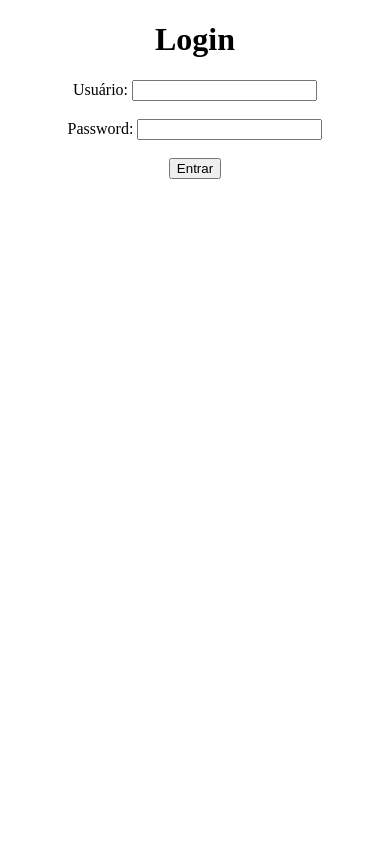
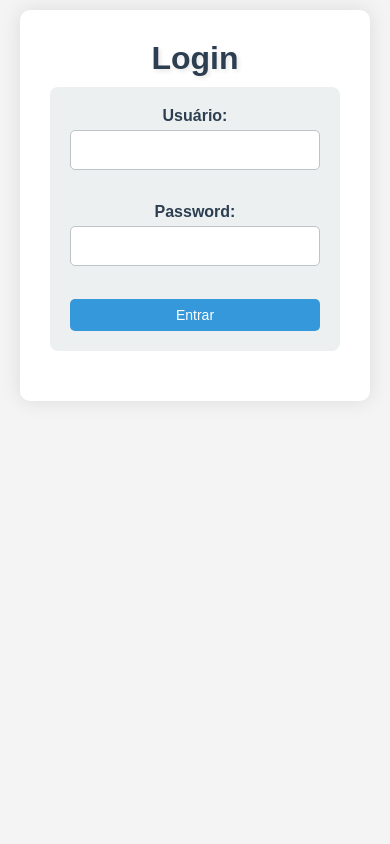
Before and after one commit to Felipe-dev01/Agenda-Django, a Django app: page /login/ in a window 390 px wide. Run offline with Django 5.2, Linux system fonts and the light colour scheme.

Commit message:
Adiciona arquivo CSS para estilização, atualiza templates para incluir o CSS e melhora a estrutura do HTML na página de login e rodapé.

```diff
--- a/agenda/settings.py
+++ b/agenda/settings.py
@@ -116,7 +116,11 @@ USE_TZ = False
 # Static files (CSS, JavaScript, Images)
 # https://docs.djangoproject.com/en/5.2/howto/static-files/
 
-STATIC_URL = 'static/'
+STATIC_URL = '/static/'
+STATICFILES_DIRS = [
+    BASE_DIR / 'static',
+]
+
 
 # Default primary key field type
 # https://docs.djangoproject.com/en/5.2/ref/settings/#default-auto-field
--- /dev/null
+++ b/static/css/style.css
@@ -0,0 +1,442 @@
+/* Reset básico */
+* {
+    margin: 0;
+    padding: 0;
+    box-sizing: border-box;
+}
+
+body {
+    font-family: 'Arial', sans-serif;
+    color: #333;
+    background-color: #f4f4f4;
+    margin: 0;
+    padding: 20px;
+}
+
+/* Header */
+h1 {
+    color: #2c3e50;
+    text-align: center;
+    margin-bottom: 10px;
+    font-size: 2.5em;
+    text-shadow: 2px 2px 4px rgba(0,0,0,0.1);
+}
+
+h2 {
+    color: #34495e;
+    margin-bottom: 20px;
+    font-size: 1.8em;
+    border-bottom: 2px solid #3498db;
+    padding-bottom: 10px;
+}
+
+/* Container principal */
+.container {
+    max-width: 800px;
+    margin: 0 auto;
+    background-color: white;
+    padding: 30px;
+    border-radius: 10px;
+    box-shadow: 0 0 20px rgba(0,0,0,0.1);
+}
+
+/* Logout button */
+div[align="right"] {
+    margin-bottom: 15px;
+}
+
+div[align="right"] button {
+    background-color: #e74c3c;
+    color: white;
+    border: none;
+    padding: 8px 15px;
+    border-radius: 5px;
+    cursor: pointer;
+    transition: background-color 0.3s;
+}
+
+div[align="right"] button:hover {
+    background-color: #c0392b;
+}
+
+div[align="right"] button a {
+    color: white;
+    text-decoration: none;
+}
+
+/* Formulários */
+form {
+    background-color: #ecf0f1;
+    padding: 20px;
+    border-radius: 8px;
+    margin-bottom: 20px;
+}
+
+label {
+    display: block;
+    margin-bottom: 5px;
+    font-weight: bold;
+    color: #2c3e50;
+}
+
+input[type="text"],
+input[type="password"],
+input[type="number"],
+input[type="datetime-local"],
+textarea {
+    width: 100%;
+    padding: 10px;
+    border: 1px solid #bdc3c7;
+    border-radius: 5px;
+    font-size: 14px;
+    margin-bottom: 15px;
+    transition: border-color 0.3s;
+}
+
+input[type="text"]:focus,
+input[type="password"]:focus,
+input[type="number"]:focus,
+input[type="datetime-local"]:focus,
+textarea:focus {
+    outline: none;
+    border-color: #3498db;
+    box-shadow: 0 0 5px rgba(52, 152, 219, 0.3);
+}
+
+/* Botões */
+button {
+    background-color: #3498db;
+    color: white;
+    border: none;
+    padding: 12px 20px;
+    border-radius: 5px;
+    cursor: pointer;
+    font-size: 14px;
+    margin-right: 10px;
+    transition: background-color 0.3s;
+    white-space: nowrap;
+}
+
+button:hover {
+    background-color: #2980b9;
+}
+
+button[type="button"] {
+    background-color: #95a5a6;
+}
+
+button[type="button"]:hover {
+    background-color: #7f8c8d;
+}
+
+/* Container para botões lado a lado */
+.button-container,
+.action-buttons {
+    display: flex;
+    gap: 10px;
+    align-items: center;
+    justify-content: flex-end;
+}
+
+/* Botões de ação específicos */
+a[href*="delete"] button {
+    background-color: #e74c3c !important;
+}
+
+a[href*="delete"] button:hover {
+    background-color: #c0392b !important;
+}
+
+a[href*="evento/?id"] button {
+    background-color: #f39c12 !important;
+}
+
+a[href*="evento/?id"] button:hover {
+    background-color: #e67e22 !important;
+}
+
+/* Links em botões */
+a {
+    text-decoration: none;
+    color: inherit;
+}
+
+/* Lista de eventos */
+ul {
+    list-style-type: none;
+    padding: 0;
+}
+
+li {
+    background-color: white;
+    margin-bottom: 15px;
+    padding: 15px;
+    border-radius: 8px;
+    box-shadow: 0 2px 5px rgba(0,0,0,0.1);
+    border-left: 4px solid #3498db;
+}
+
+li div {
+    display: flex;
+    justify-content: space-between;
+    align-items: center;
+    flex-wrap: wrap;
+    gap: 10px;
+}
+
+/* Área do conteúdo do evento */
+.evento-content {
+    flex: 1;
+    margin-right: 15px;
+}
+
+/* Área dos botões de ação */
+.evento-actions {
+    display: flex;
+    gap: 8px;
+    flex-shrink: 0;
+}
+
+/* Eventos atrasados */
+li div[style*="color: red"] {
+    color: #e74c3c !important;
+    font-weight: bold;
+}
+
+/* Mensagens de erro */
+div:has(strong:contains("Erro")),
+div:has(strong:contains("ERROR")) {
+    background-color: #f8d7da;
+    color: #721c24;
+    padding: 10px;
+    border-radius: 5px;
+    border: 1px solid #f5c6cb;
+    margin: 10px 0;
+}
+
+strong {
+    font-weight: bold;
+}
+
+/* Login page específico */
+div[align="center"] {
+    text-align: center;
+    max-width: 400px;
+    margin: 0 auto;
+    background-color: white;
+    padding: 30px;
+    border-radius: 10px;
+    box-shadow: 0 0 20px rgba(0,0,0,0.1);
+}
+
+/* Footer */
+footer {
+    text-align: center;
+    margin-top: 30px;
+    padding: 20px;
+    background-color: #2c3e50;
+    color: white;
+    border-radius: 0 0 10px 10px;
+}
+
+footer p {
+    margin: 0;
+    font-size: 12px;
+}
+
+/* Responsividade */
+@media (max-width: 768px) {
+    body {
+        padding: 10px;
+    }
+
+    .container {
+        padding: 15px;
+    }
+
+    h1 {
+        font-size: 2em;
+    }
+
+    li div {
+        flex-direction: column;
+        align-items: flex-start;
+        gap: 15px;
+    }
+
+    .evento-content {
+        margin-right: 0;
+        width: 100%;
+    }
+
+    .evento-actions,
+    .action-buttons,
+    .button-container {
+        justify-content: flex-start;
+        width: 100%;
+    }
+
+    button {
+        margin: 0;
+        min-width: 80px;
+        padding: 8px 12px;
+    }
+
+    input[type="text"],
+    input[type="password"],
+    input[type="number"],
+    input[type="datetime-local"],
+    textarea {
+        font-size: 16px; /* Evita zoom no iOS */
+    }
+}
+
+/* Responsividade para telas muito pequenas */
+@media (max-width: 480px) {
+    .evento-actions,
+    .action-buttons,
+    .button-container {
+        flex-direction: column;
+        gap: 8px;
+    }
+
+    button {
+        width: 100%;
+        min-width: auto;
+    }
+}
+
+/* Animações sutis */
+@keyframes fadeIn {
+    from {
+        opacity: 0;
+        transform: translateY(20px);
+    }
+    to {
+        opacity: 1;
+        transform: translateY(0);
+    }
+}
+
+li {
+    animation: fadeIn 0.3s ease-in;
+}
+
+/* Hover effects */
+li:hover {
+    transform: translateY(-2px);
+    box-shadow: 0 4px 10px rgba(0,0,0,0.15);
+    transition: all 0.3s ease;
+}
+
+/* Melhorias adicionais para botões */
+button:active {
+    transform: translateY(1px);
+}
+
+/* Estados de foco para acessibilidade */
+button:focus,
+input:focus,
+textarea:focus {
+    outline: 2px solid #3498db;
+    outline-offset: 2px;
+}
+
+/* Estilo para campos obrigatórios */
+input:required {
+    border-left: 3px solid #e74c3c;
+}
+
+input:required:valid {
+    border-left: 3px solid #27ae60;
+}
+
+/* Loader/spinner para ações assíncronas */
+.loading {
+    opacity: 0.6;
+    pointer-events: none;
+}
+
+.loading::after {
+    content: "";
+    display: inline-block;
+    width: 20px;
+    height: 20px;
+    border: 2px solid #f3f3f3;
+    border-top: 2px solid #3498db;
+    border-radius: 50%;
+    animation: spin 1s linear infinite;
+    margin-left: 10px;
+}
+
+@keyframes spin {
+    0% { transform: rotate(0deg); }
+    100% { transform: rotate(360deg); }
+}
+
+/* Footer */
+footer {
+    background-color: #2c3e50;
+    color: white;
+    text-align: center;
+    padding: 20px;
+    margin-top: 40px;
+    border-radius: 10px;
+    box-shadow: 0 -2px 10px rgba(0,0,0,0.1);
+}
+
+footer p {
+    margin: 0;
+    font-size: 14px;
+    line-height: 1.5;
+}
+
+footer .copyright {
+    font-size: 12px;
+    opacity: 0.8;
+    margin-top: 10px;
+}
+
+/* Ajuste para páginas com pouco conteúdo */
+html, body {
+    min-height: 100vh;
+}
+
+body {
+    display: flex;
+    flex-direction: column;
+}
+
+.main-content {
+    flex: 1;
+    padding: 20px;
+}
+
+/* Container wrapper para melhor estrutura */
+.page-wrapper {
+    min-height: 100vh;
+    display: flex;
+    flex-direction: column;
+}
+
+.content-wrapper {
+    flex: 1;
+    padding: 20px;
+}
+
+/* Responsividade do footer */
+@media (max-width: 768px) {
+    footer {
+        margin-top: 20px;
+        padding: 15px;
+        border-radius: 5px;
+    }
+
+    footer p {
+        font-size: 12px;
+    }
+
+    footer .copyright {
+        font-size: 10px;
+    }
+}
--- a/templates/login.html
+++ b/templates/login.html
@@ -1,11 +1,14 @@
+{% load static  %}
 <!DOCTYPE html>
 <html lang="en">
   <head>
     <meta charset="UTF-8" />
     <title>Agenda</title>
+    <!-- CSS -->
+    <link rel="stylesheet" href="{% static 'css/style.css' %}">
   </head>
   <body>
-    <div align="center">
+    <div align="center" style="width: 350px;">
       <h1>Login</h1>
       <form action="submit" method="POST">
         {% csrf_token %}
--- a/templates/models/model-footer.html
+++ b/templates/models/model-footer.html
@@ -1 +1,2 @@
-<p>Copyright &copy; 2025 Felipe Farias. All rights reserved.</p>
+<p><strong>Sistema de Agenda Django</strong></p>
+<p class="copyright">Copyright © 2025 Felipe Farias. Todos os direitos reservados.</p>
```
Also changed, not shown: templates/agenda.html (+4 -6 lines), templates/models/model-header.html (+8 -1 lines), core/views.py (line endings or trailing spaces), db.sqlite3.
